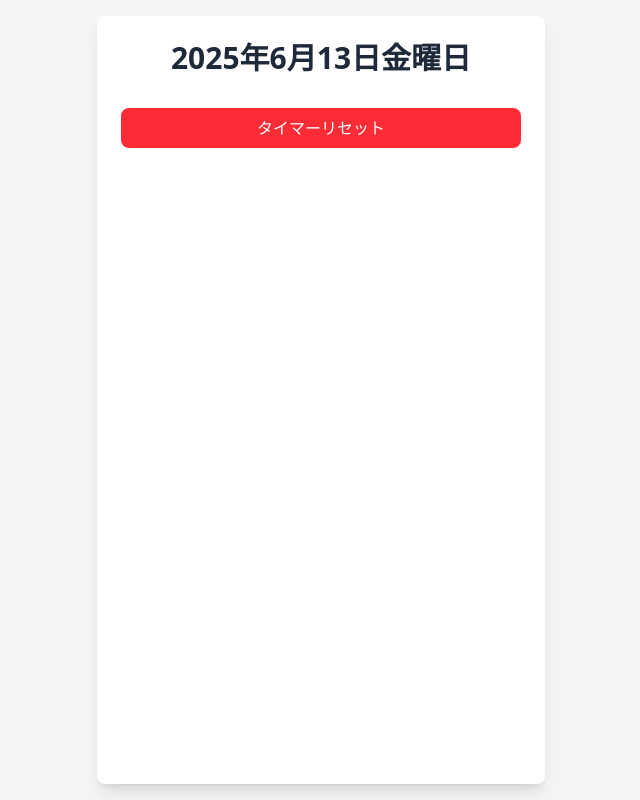
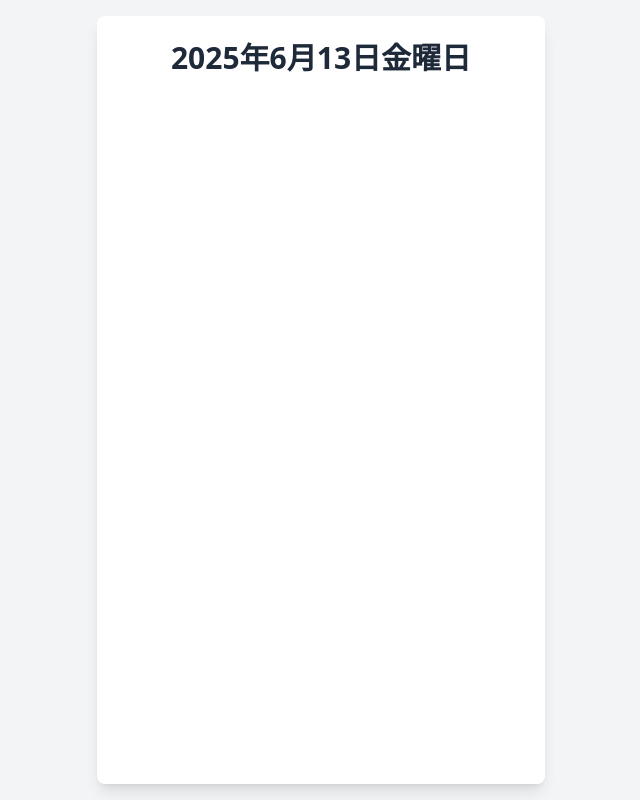
Before and after one commit to matujuri/ai-workflow, a React (Vite) app: page / in a window 1280 px wide. Shown: the whole page, without its empty margins (95-735 px from the left). Built offline with nearby package versions, Linux system fonts and the light colour scheme.

Commit message:
ポモドーロタイマーのリセットボタンを削除

```diff
--- a/src/App.tsx
+++ b/src/App.tsx
@@ -239,13 +239,6 @@ function App() {
               onCancelEdit={handleCancelEdit}
             />
           )}
-          {/* ポモドーロタイマーのリセットボタンを追加 */}
-          <button
-            onClick={handleResetPomodoro}
-            className="mt-4 px-4 py-2 bg-red-500 text-white rounded-lg hover:bg-red-600 transition-colors duration-200"
-          >
-            タイマーリセット
-          </button>
         </div>
       </div>
     </div>
```
